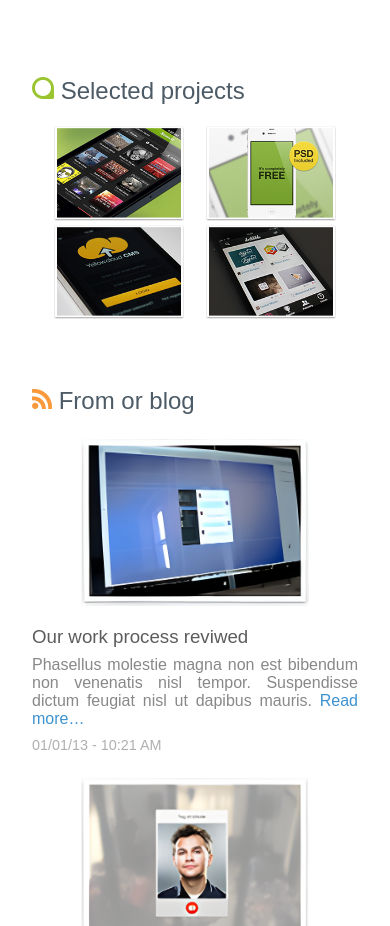
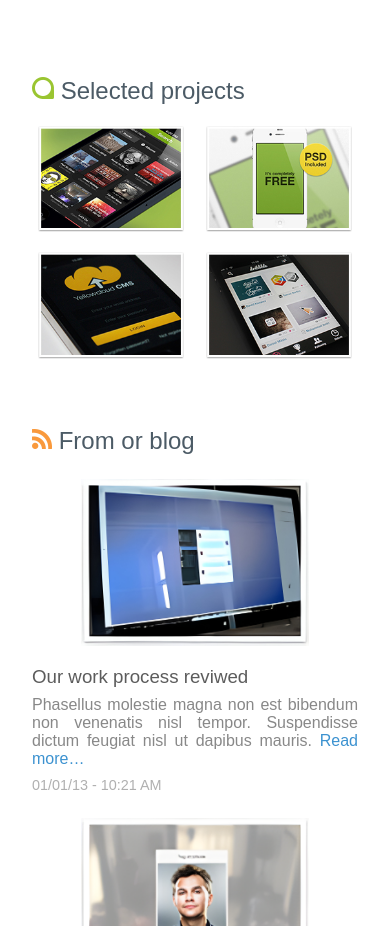
Before and after one commit to AlanGut22/ProyectoApptastico-AlanGutierrez-3144886, a plain HTML site: page index.html in a window 390 px wide. Shown: the part 2048-2974 px from the top of the page. Drawn offline with Linux system fonts and the light colour scheme.

Commit message:
Octavo commit

```diff
--- a/styles/style.css
+++ b/styles/style.css
@@ -467,9 +467,10 @@ footer {
 
         .imagenes {
             justify-content: space-evenly;
+            gap: 1rem;
 
             .imagen {
-                width: 40%;
+                width: 45%;
             }
         }
     }
@@ -491,6 +492,7 @@ footer {
         nav {
             .links {
                 justify-content: space-between;
+
                 li {
                     padding: 0.5rem 0.8rem;
                 }
```
